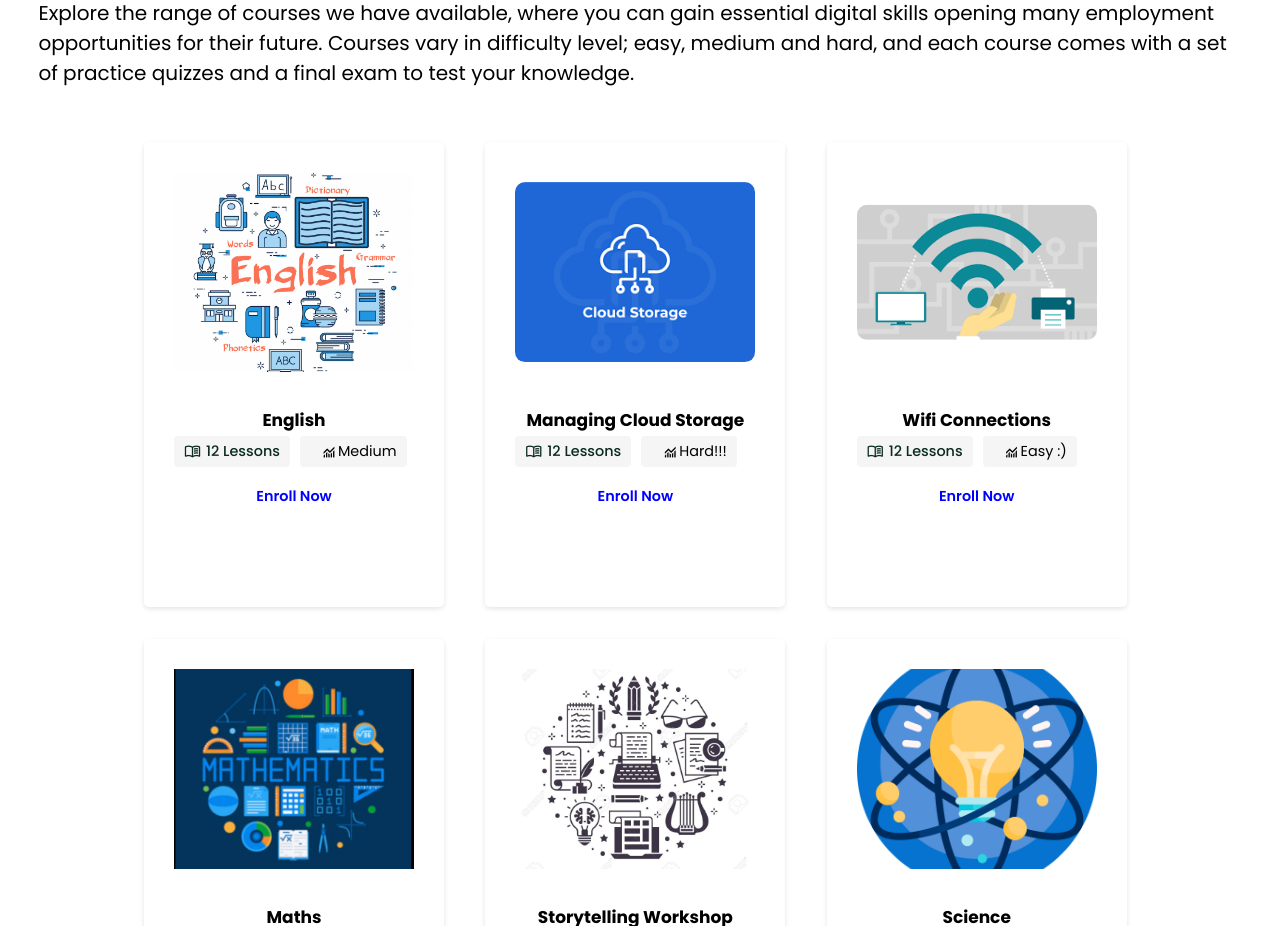
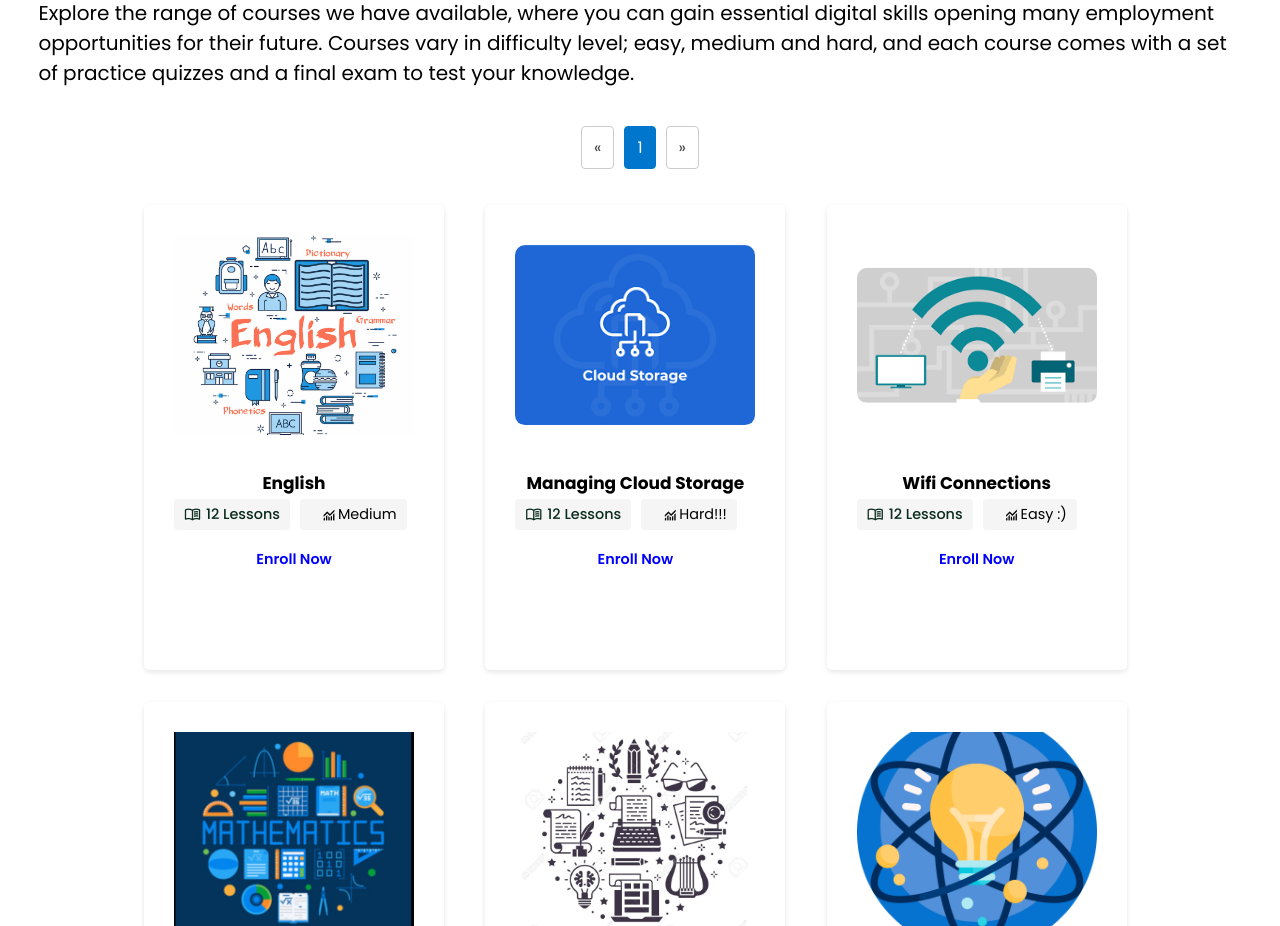
Before and after one commit to Mberra6/real-support-academy, a React (Create React App) app in the folder client/: page /courses in a window 1280 px wide. Shown: the part 800-1726 px from the top of the page. Built offline with nearby package versions, Linux system fonts and the light colour scheme; no server answers.

Commit message:
pagination

```diff
--- a/client/src/components/Courses-section/CourseSubSection.jsx
+++ b/client/src/components/Courses-section/CourseSubSection.jsx
@@ -1,4 +1,4 @@
-import React from "react";
+import React, { useState, useEffect } from "react";
 import { Container, Row, Col } from "reactstrap";
 // images of the three courses
 import courseImg1 from "../../assets/english-course.png";
@@ -75,6 +75,33 @@ const coursesData = [
 
 
 const CourseSubSection = () => {
+  const [currentPage, setCurrentPage] = useState(1);
+  const [itemsPerPage] = useState(6);
+  const [filteredCourses, setFilteredCourses] = useState(coursesData);
+
+  const handlePageChange = (newPage) => {
+    setCurrentPage(newPage);
+  };
+
+  const totalPages = Math.ceil(filteredCourses.length / itemsPerPage);
+  const startIndex = (currentPage - 1) * itemsPerPage;
+  const endIndex = startIndex + itemsPerPage;
+  const visibleCourses = filteredCourses.slice(startIndex, endIndex);
+
+  const handlePrevClick = (e) => {
+    e.preventDefault();
+    if (currentPage > 1) {
+    setCurrentPage(currentPage - 1);
+    }
+  };
+
+  const handleNextClick = (e) => {
+    e.preventDefault();
+    if (currentPage < totalPages) {
+    setCurrentPage(currentPage + 1);
+    }
+  };
+
     return (
         <section>
             <Container className="container">
@@ -113,7 +140,34 @@ const CourseSubSection = () => {
                             </div>
                         </div>
                     </Col>
-                </Row>
+              </Row>
+         <Row>
+          <Col className="d-flex justify-content-end">
+            <div className="pagination-container">
+              <nav>
+                <ul className="pagination">
+                  <li>
+                    <a href="#!" onClick={(e) => handlePrevClick(e)}>&laquo;</a>
+                  </li>
+                  {[...Array(totalPages)].map((_, idx) => {
+                    const pageNum = idx + 1;
+                    return (
+                      <li key={`page-${pageNum}`} className={pageNum === currentPage ? "active" : ""}>
+                        <a href="#!" onClick={(e) => {
+                          e.preventDefault();
+                          setCurrentPage(pageNum);
+                        }}>{pageNum}</a>
+                      </li>
+                    );
+                  })}
+                  <li>
+                    <a href="#!" onClick={(e) => handleNextClick(e)}>&raquo;</a>
+                  </li>
+                </ul>
+              </nav>
+            </div>
+          </Col>
+        </Row>
 
                 <Row>
                     <div className="flexcontainer">
@@ -124,8 +178,9 @@ const CourseSubSection = () => {
                         ))}
                     </div>
                 </Row>
-            </Container>
-        </section>
+
+       </Container>
+     </section>
     );
 };
 export default CourseSubSection;
--- a/client/src/components/Courses-section/courses.css
+++ b/client/src/components/Courses-section/courses.css
@@ -226,3 +226,45 @@
    outline: none;
    box-shadow: 0 0 0 2px #0077cc;
 }
+
+.pagination-container {
+    display: flex;
+    justify-content: center;
+    margin-bottom: 20px;
+}
+
+.pagination {
+    list-style-type: none;
+    display: flex;
+    align-items: center;
+    padding: 0;
+}
+
+.pagination li {
+    margin: 0 5px;
+}
+
+.pagination li a {
+    display: block;
+    padding: 8px 12px;
+    text-decoration: none;
+    color: #3f3f3f;
+    border: 1px solid #ccc;
+    border-radius: 4px;
+    transition: background-color 0.2s, color 0.2s, border-color 0.2s;
+}
+
+.pagination li a:hover {
+     background-color: #0077cc;
+     color: #fff;
+     border-color: #0077cc;
+}
+
+.pagination li.active a {
+     background-color: #0077cc;
+     color: #fff;
+     border-color: #0077cc;
+     cursor: default;
+     pointer-events: none;
+
+}
```
Lines whose indentation alone changed are shown as unchanged.
